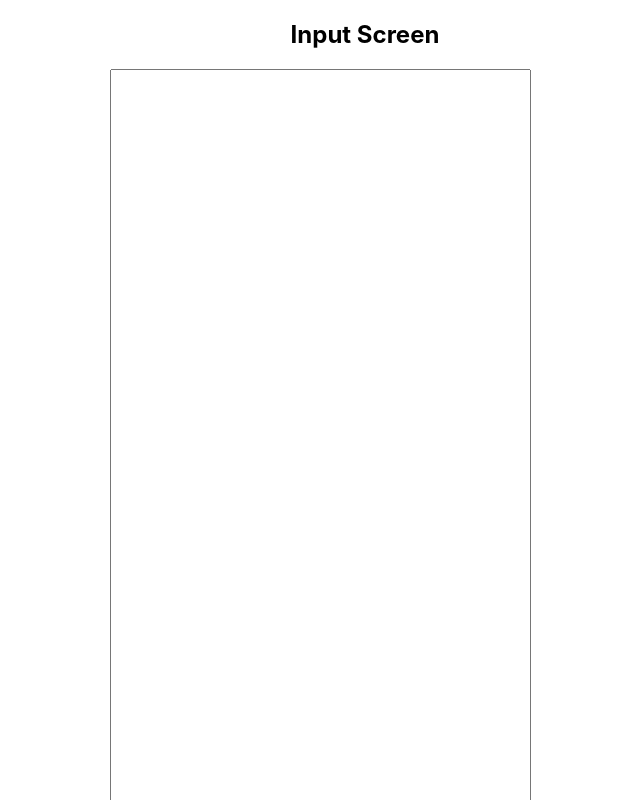
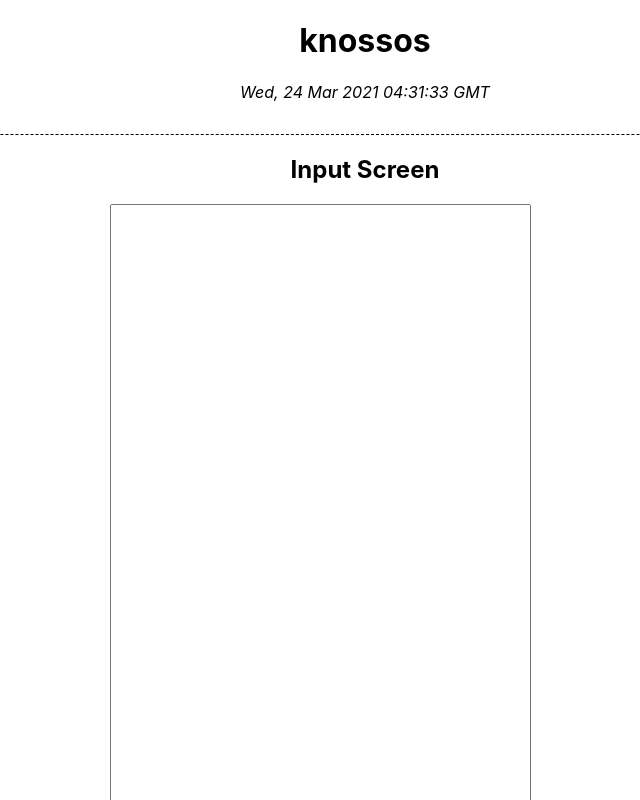
Before and after one commit to augustocorvalan/knossos, a React (Create React App) app: page / in a window 1280 px wide. Shown: the top 800 px of the page, without its empty margins (275-915 px from the left). Built offline with nearby package versions, Linux system fonts and the light colour scheme.

Commit message:
add header

```diff
--- a/src/App.css
+++ b/src/App.css
@@ -36,3 +36,8 @@
     transform: rotate(360deg);
   }
 }
+
+header {
+  border-bottom: 1px dashed black;
+  padding-bottom: 2rem;
+}
--- a/src/App.js
+++ b/src/App.js
@@ -6,6 +6,7 @@ import GenerationScreen from "./GenerationScreen"
 import logo from './logo.svg';
 import './App.css';
 import SavedOutputScreen from "./SavedOutputScreen"
+import Header from "./Header"
 
 
 const SCREENS = {
@@ -55,6 +56,7 @@ function App() {
   }
   return (
     <div className="App">
+      <Header />
       {currentScreen !== HOME_SCREEN && <button onClick={() => setCurrentScreen(HOME_SCREEN)}>Home</button>}
       {currentScreen === SCREENS.INPUT && <InputScreen defaultValue={currentInput} onInputChange={handleInputChange} onInputSubmit={handleInputSubmit} /> }
       {currentScreen === SCREENS.GENERATION && <GenerationScreen generator={() => generationModel.getSentence()} onSave={saveOutput} /> }
--- /dev/null
+++ b/src/Header.js
@@ -0,0 +1,6 @@
+export default () => (
+    <header>
+        <h1>knossos</h1>
+        <i>{new Date().toUTCString()}</i>
+    </header>
+)
```
